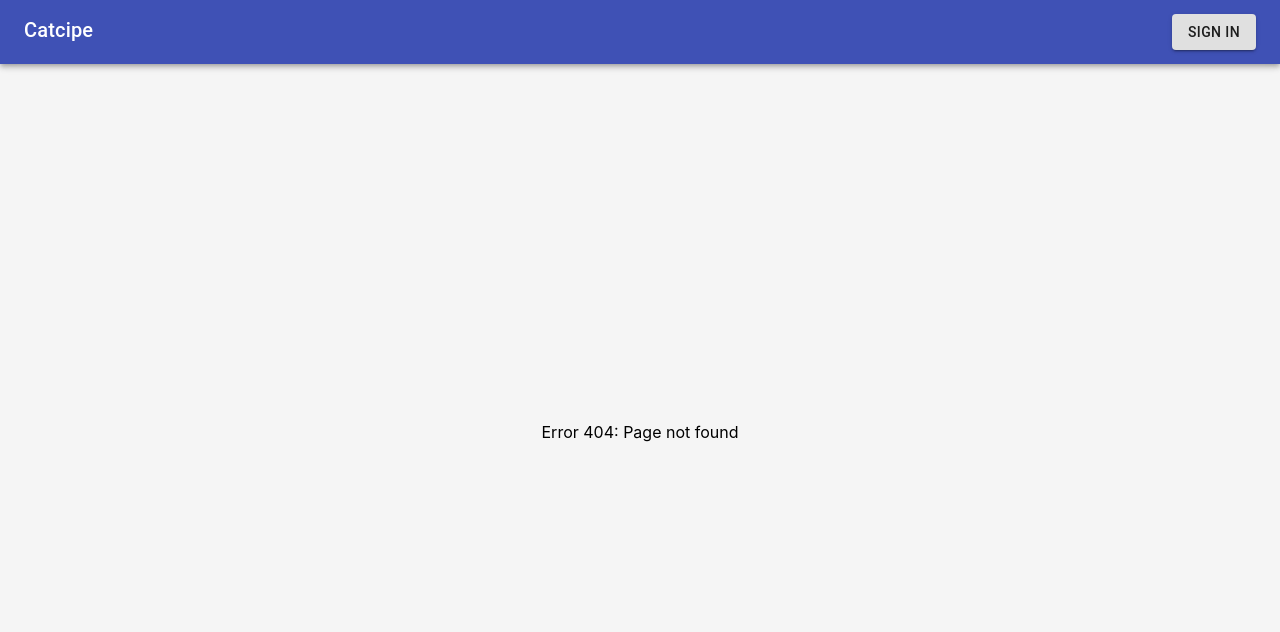
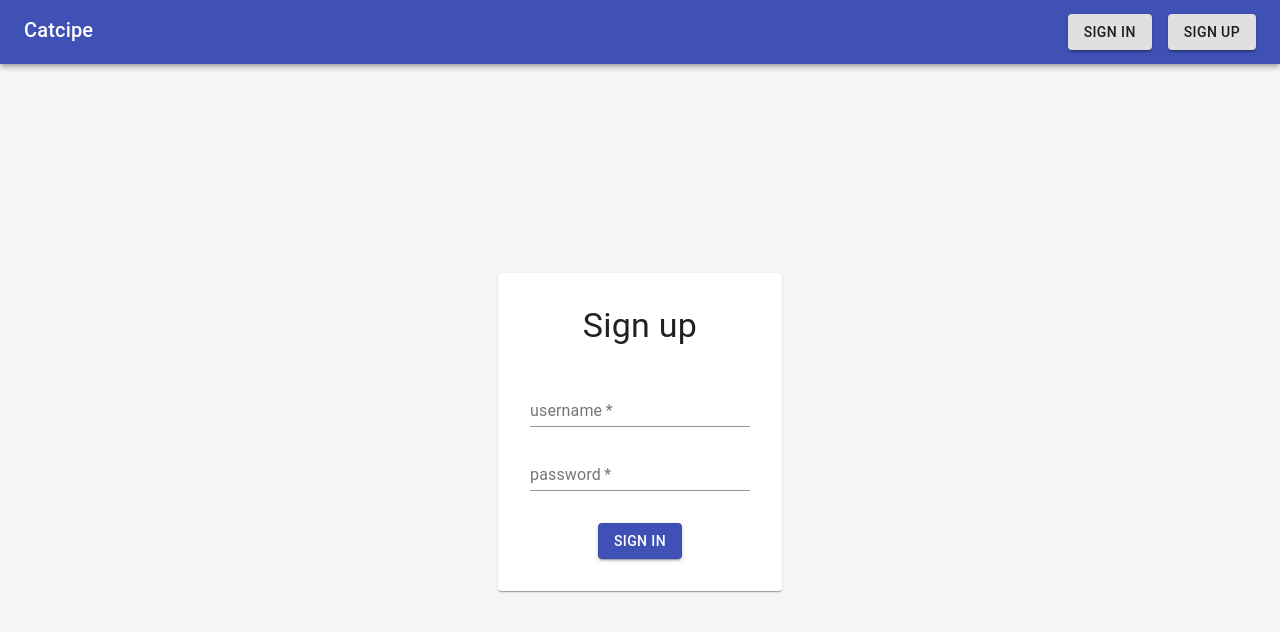
Before and after one commit to catman0745/catcipe-frontend, a React (Create React App) app: page /signup in a window 1280 px wide. Before the commit this address had no page. Shown: the top 632 px of the page. Built offline with nearby package versions, Linux system fonts and the light colour scheme.

Commit message:
Add sign up page

```diff
--- a/src/App.jsx
+++ b/src/App.jsx
@@ -3,7 +3,7 @@ import { Container } from '@material-ui/core'
 import styled from 'styled-components'
 import { BrowserRouter as Router, Route, Switch } from 'react-router-dom'
 import { Alert, Header } from './components'
-import { HomePage, SignInPage, NotFoundPage } from './pages'
+import { HomePage, SignInPage, SignUpPage, NotFoundPage } from './pages'
 import { store, actions } from './redux'
 import equals from './utils/equals'
 
@@ -55,6 +55,7 @@ const App = () => {
         <Pages>
           <Route exact path="/" component={HomePage} />
           <Route exact path="/signin" component={SignInPage} />
+          <Route exact path="/signup" component={SignUpPage} />
           <Route component={NotFoundPage} />
         </Pages>
       </Router>
--- a/src/api/index.js
+++ b/src/api/index.js
@@ -1,4 +1,5 @@
 import getRecipes from './getRecipes'
 import signIn from './signIn'
+import signUp from './signUp'
 
-export { getRecipes, signIn }
+export { getRecipes, signIn, signUp }
--- /dev/null
+++ b/src/api/signUp.js
@@ -0,0 +1,23 @@
+const signIn = async (user) => {
+  const requestOptions = {
+    method: 'POST',
+    headers: {
+      'Content-type': 'application/json',
+    },
+    body: JSON.stringify(user),
+  }
+  const response = await fetch(
+    'http://localhost:5000/api/users/register',
+    requestOptions
+  )
+
+  const result = await response.json()
+  return {
+    success: result.success,
+    errorMessage: result.errorMessage,
+    validationErrors: result.errors,
+    username: result.payload && result.payload.username,
+  }
+}
+
+export default signIn
--- a/src/components/Header/AccountControls.jsx
+++ b/src/components/Header/AccountControls.jsx
@@ -35,6 +35,11 @@ const SignControls = () => (
         <Button variant="contained">Sign in</Button>
       </Link>
     </Grid>
+    <Grid item>
+      <Link to="/signup">
+        <Button variant="contained">Sign up</Button>
+      </Link>
+    </Grid>
   </Grid>
 )
 
--- /dev/null
+++ b/src/components/SignUpForm.jsx
@@ -0,0 +1,79 @@
+import React, { useState, useEffect } from 'react'
+import { TextField, Button } from '@material-ui/core'
+import { useHistory } from 'react-router-dom'
+import PropTypes from 'prop-types'
+import Form, { FormInputs, FormActions } from './Form'
+import { signIn, signUp } from '../api'
+import { store, actions } from '../redux'
+
+const setCurrentUser = (username, token) => {
+  localStorage.setItem('userSession', JSON.stringify({ username, token }))
+  store.dispatch(actions.setCurrentUser(username, token))
+}
+
+const SignUpForm = ({ redirectTo }) => {
+  const history = useHistory()
+
+  const [username, setUsername] = useState('')
+  const [password, setPassword] = useState('')
+
+  const [validationErrors, setValidationErrors] = useState({})
+  useEffect(() => {
+    setValidationErrors((errors) => ({ ...errors, username: '' }))
+  }, [username])
+  useEffect(() => {
+    setValidationErrors((errors) => ({ ...errors, password: '' }))
+  }, [password])
+
+  const handleSubmit = async () => {
+    const result = await signUp({ username, password })
+    if (result.success) {
+      store.dispatch(actions.showAlert('success', 'Signed up successfully'))
+      const { token } = await signIn({ username, password })
+      setCurrentUser(username, token)
+      history.push(redirectTo)
+    } else if (result.validationErrors) {
+      setValidationErrors(result.validationErrors)
+    } else {
+      store.dispatch(actions.showAlert('warning', result.errorMessage))
+      if (result.errorMessage === 'User with such username already exist') {
+        setValidationErrors({ username: 'username already taken' })
+      }
+    }
+  }
+
+  return (
+    <Form title="Sign up">
+      <FormInputs>
+        <TextField
+          error={!!validationErrors.username}
+          helperText={validationErrors.username}
+          required
+          label="username"
+          onChange={(e) => setUsername(e.target.value)}
+        />
+        <TextField
+          error={!!validationErrors.password}
+          helperText={validationErrors.password}
+          required
+          label="password"
+          type="password"
+          onChange={(e) => setPassword(e.target.value)}
+        />
+      </FormInputs>
+      <FormActions>
+        <Button variant="contained" color="primary" onClick={handleSubmit}>
+          Sign in
+        </Button>
+      </FormActions>
+    </Form>
+  )
+}
+SignUpForm.propTypes = {
+  redirectTo: PropTypes.string,
+}
+SignUpForm.defaultProps = {
+  redirectTo: '/',
+}
+
+export default SignUpForm
--- a/src/components/index.js
+++ b/src/components/index.js
@@ -3,5 +3,6 @@ import Center from './Center'
 import Header from './Header'
 import RecipeList from './RecipeList'
 import SignInForm from './SignInForm'
+import SignUpForm from './SignUpForm'
 
-export { Alert, Center, Header, RecipeList, SignInForm }
+export { Alert, Center, Header, RecipeList, SignInForm, SignUpForm }
--- /dev/null
+++ b/src/pages/SignUpPage.jsx
@@ -0,0 +1,10 @@
+import React from 'react'
+import { SignUpForm, Center } from '../components'
+
+const SignUpPage = () => (
+  <Center>
+    <SignUpForm />
+  </Center>
+)
+
+export default SignUpPage
--- a/src/pages/index.js
+++ b/src/pages/index.js
@@ -1,5 +1,6 @@
 import HomePage from './HomePage'
 import SignInPage from './SignInPage'
+import SignUpPage from './SignUpPage'
 import NotFoundPage from './NotFoundPage'
 
-export { HomePage, SignInPage, NotFoundPage }
+export { HomePage, SignInPage, SignUpPage, NotFoundPage }
```
